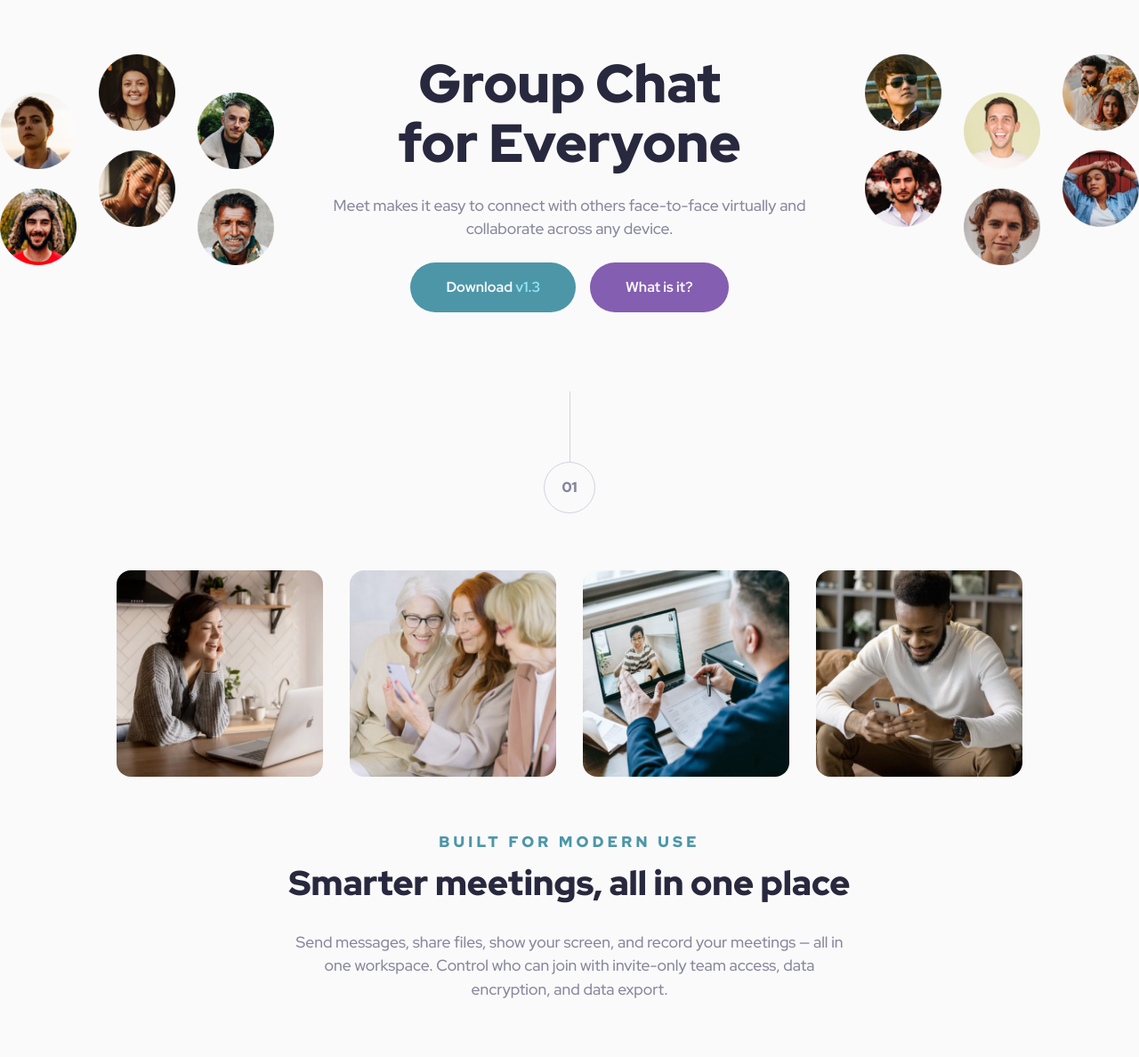
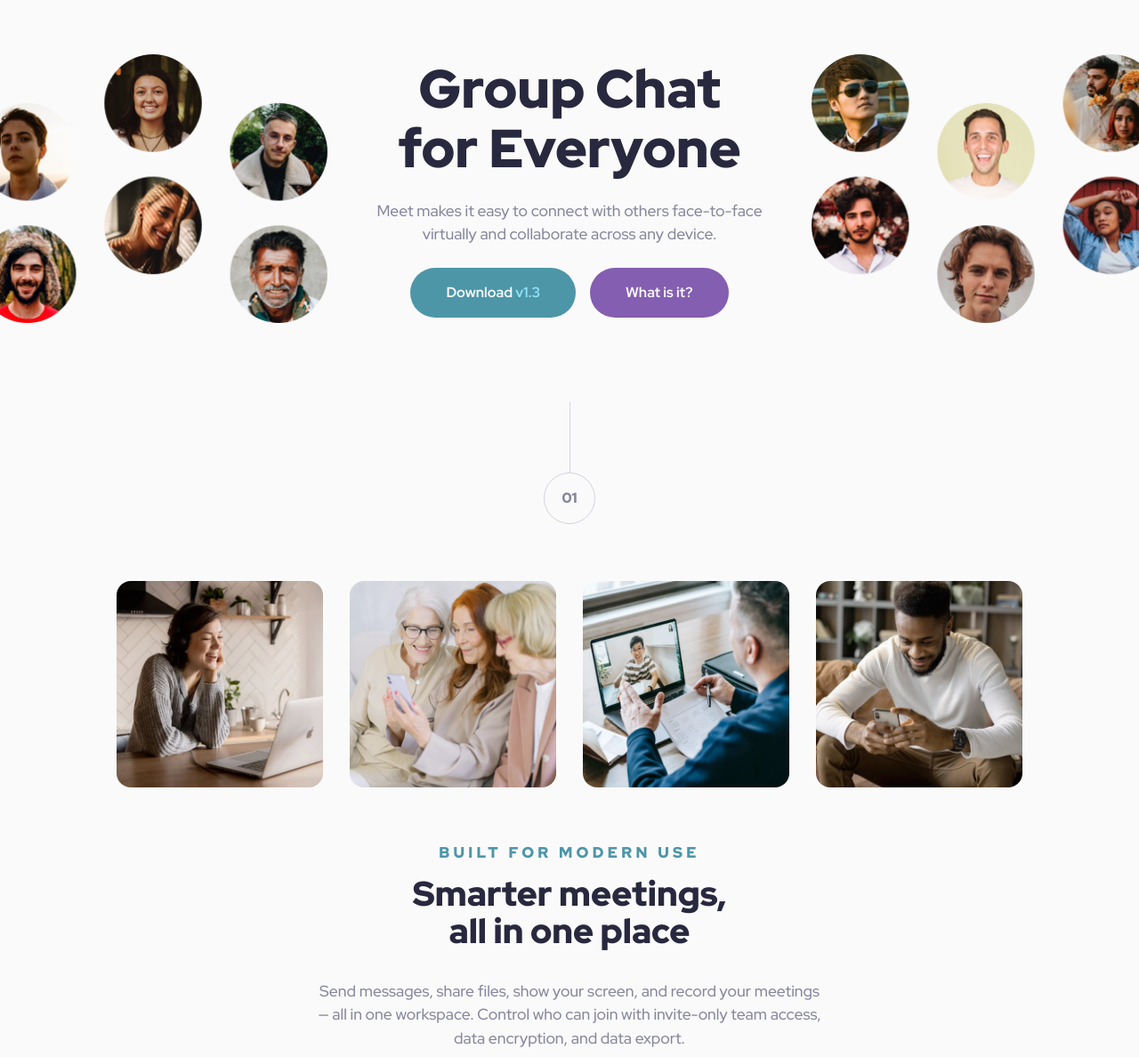
Before and after one commit to jyeharry/meet-landing-page, a plain HTML site: page index.html in a window 1280 px wide. Shown: the part 106-1294 px from the top of the page at 89% size. Drawn offline with Linux system fonts and the light colour scheme.

Commit message:
Finished

```diff
--- a/css/style.css
+++ b/css/style.css
@@ -42,8 +42,6 @@
   /* Custom pairs */
   --space-m-xl: clamp(1rem, 0.6479rem + 1.5023vw, 2rem);
   --space-xl-4xl: clamp(2rem, 0.5687rem + 6.1069vw, 3.5rem);
-  --space-xl-6xl: clamp(2rem, 1.1197rem + 3.7559vw, 4.5rem);
-  --space-xl-7xl: clamp(2rem, -0.8626rem + 12.2137vw, 5rem);
   --space-3xl-7xl: clamp(3rem, 2.2958rem + 3.0047vw, 5rem);
 
   /* @link https://utopia.fyi/clamp/calculator?a=375,1440,40—64 */
@@ -58,20 +56,8 @@
   /* @link https://utopia.fyi/clamp/calculator?a=768,1440,16—18 */
   --step-4: clamp(1rem, 0.8571rem + 0.2976vw, 1.125rem);
 
-  /* @link https://utopia.fyi/clamp/calculator?a=375,1440,144—256 */
-  --fluid-144-256-lg: clamp(9rem, 6.5352rem + 10.5164vw, 16rem);
-
-  /* @link https://utopia.fyi/clamp/calculator?a=375,1440,160—256 */
-  --fluid-160-256: clamp(10rem, 7.8873rem + 9.0141vw, 16rem);
-
   /* @link https://utopia.fyi/clamp/calculator?a=768,1440,32—80 */
   --fluid-32-80: clamp(2rem, -1.4286rem + 7.1429vw, 5rem);
-
-  /* @link https://utopia.fyi/clamp/calculator?a=375,1600,144—256 */
-  --fluid-144-256-xl: clamp(9rem, 6.8571rem + 9.1429vw, 16rem);
-
-  /* @link https://utopia.fyi/clamp/calculator?a=375,768,144—160 */
-  --fluid-144-160: clamp(9rem, 8.0458rem + 4.0712vw, 10rem);
 
   /* @link https://utopia.fyi/clamp/calculator?a=375,768,144—156 */
   --fluid-144-156: clamp(9rem, 8.2844rem + 3.0534vw, 9.75rem);
@@ -81,6 +67,9 @@
 
   /* @link https://utopia.fyi/clamp/calculator?a=768,1440,64—112 */
   --fluid-64-112: clamp(4rem, 0.5714rem + 7.1429vw, 7rem);
+
+  /* @link https://utopia.fyi/clamp/calculator?a=768,1440,480—600 */
+  --fluid-480-600: clamp(30rem, 21.4286rem + 17.8571vw, 37.5rem);
 }
 
 body {
@@ -211,22 +200,37 @@ header {
 }
 
 .hero {
+  --measure: 90rem;
   display: flex;
   flex-direction: column;
   row-gap: var(--space-3xl);
   padding-block: var(--space-5xl) var(--space-xl);
+  overflow: hidden;
 
-  @media (width >= 768px) {
+  @media (width > 768px) {
     flex-direction: row;
   }
 }
 
 .hero__content {
   padding-inline: var(--space-xl);
+  --measure: 30rem;
+}
+
+.hero__img-left {
+  width: calc(100% + 3rem);
+  max-width: none;
+
+  @media (width > 768px) {
+    margin-inline-start: -1.5rem;
+    width: unset;
+  }
 }
 
 .hero__img-right {
-  @media (width < 768px) {
+  margin-inline-end: -1.5rem;
+
+  @media (width <= 768px) {
     display: none;
   }
 }
@@ -241,6 +245,10 @@ header {
 .highlights {
   padding-block: var(--space-xl-4xl) var(--space-5xl);
   padding-inline: var(--fluid-32-80);
+}
+
+.highlights__content {
+  --measure: var(--fluid-480-600);
 }
 
 .highlights__hgroup {
@@ -310,7 +318,7 @@ header {
 }
 
 .footer__content {
-  --measure: 70rem;
+  --measure: 30rem;
 
   padding-block: var(--fluid-64-112);
   padding-inline: var(--fluid-32-80);
@@ -321,6 +329,7 @@ header {
   gap: 1.5rem;
 
   @media (width >= 1440px) {
+    --measure: 70rem;
     flex-direction: row;
     justify-content: space-between;
     align-items: flex-start;
--- a/index.html
+++ b/index.html
@@ -23,10 +23,10 @@
   </head>
   <body>
     <header class="center"><img src="assets/logo.svg" /></header>
-    <section class="hero">
-      <picture>
+    <section class="hero center">
+      <picture class="hero__img-left">
         <source
-          media="(min-width: 768px)"
+          media="(width > 768px)"
           srcset="assets/desktop/image-hero-left.png"
         />
         <img src="assets/tablet/image-hero.png" alt="Grid of portraits" />
@@ -81,7 +81,7 @@
           />
         </div>
       </div>
-      <div class="center stack stack--md">
+      <div class="highlights__content center stack stack--md">
         <hgroup class="highlights__hgroup stack stack--sm">
           <p class="txt-3">BUILT FOR MODERN USE</p>
           <h2 class="txt-2">Smarter meetings, all in one place</h2>
```
